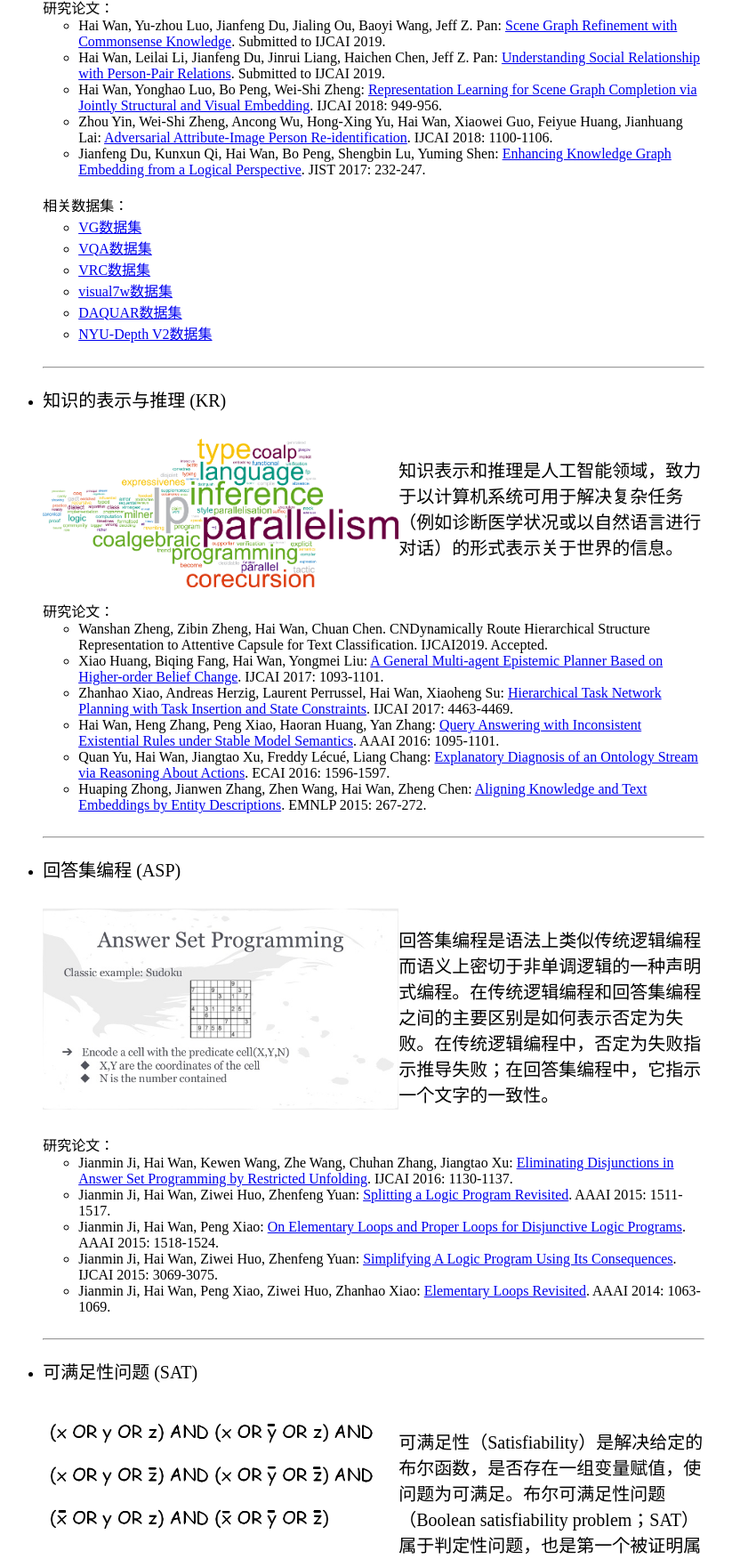
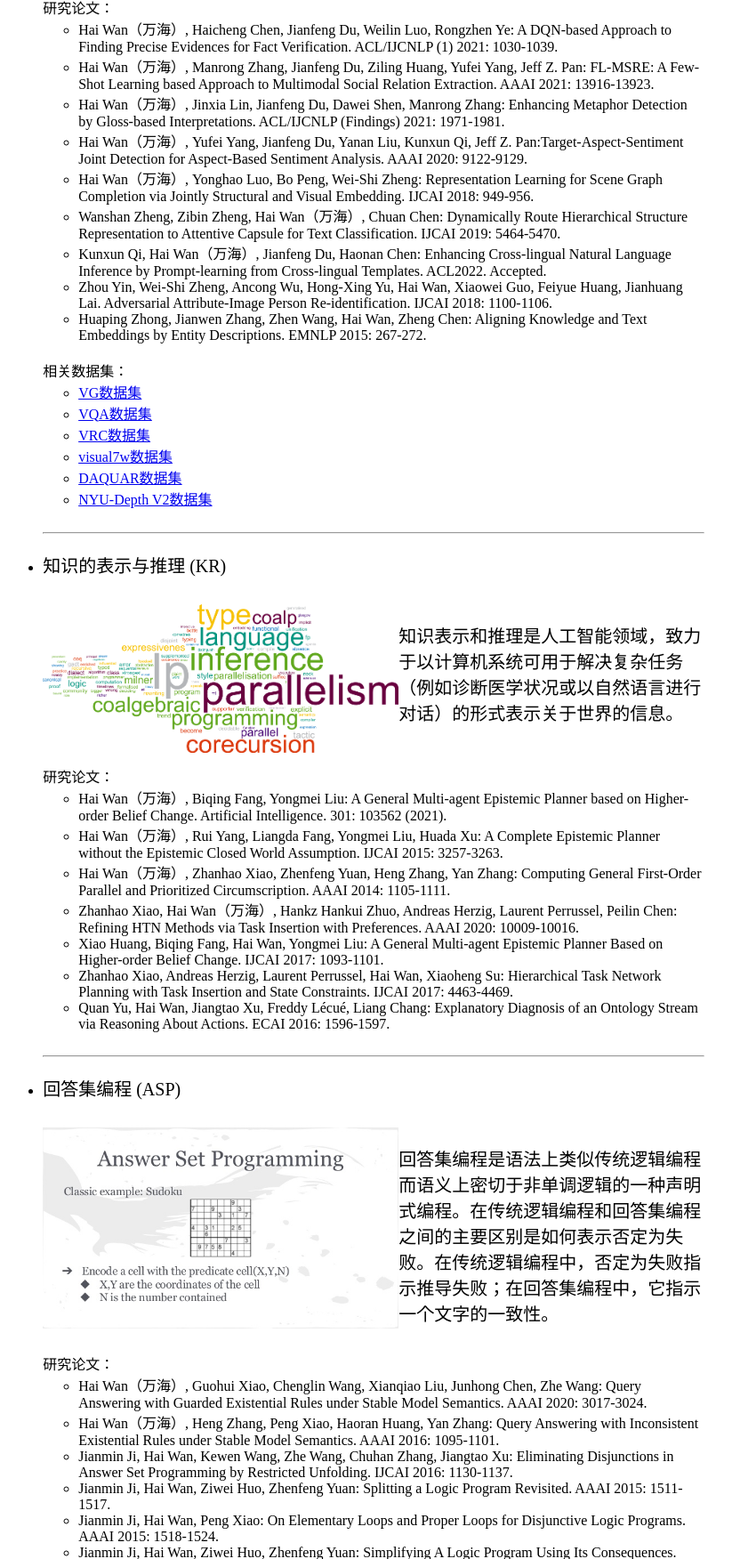
Before and after one commit to sysuwanhai/sysuwanhai.github.io, a plain HTML site: page index.html in a window 1280 px wide. Shown: the part 1048-2800 px from the top of the page at 89% size, without its empty margins (240-1063 px from the left). Drawn offline with Linux system fonts and the light colour scheme.

Commit message:
Update index.html

```diff
--- a/index.html
+++ b/index.html
@@ -85,7 +85,7 @@
             <div class="avatar"><img width="100%" src="image/avatar.png"></div>
             <div class="info">
                 <h1>万海 (教授)</h1><p>
-                <a href="http://sdcs.sysu.edu.cn/">计算机学院 (School of Data and Computer Science)</a>
+                <a href="http://sdcs.sysu.edu.cn/">计算机学院 (School of Computer Science and Engineering)</a>
                 <br/>
                 <a href="http://www.sysu.edu.cn/">中山大学 (Sun Yat-sen University)</a>
             </p>
@@ -131,15 +131,18 @@
                     </div>
                         研究论文：
                         <ul>
-                            <li>
-                                Hai Wan, Yu-zhou Luo, Jianfeng Du, Jialing Ou, Baoyi Wang, Jeff Z. Pan: <a href="submit_paper/ijcai_2019#228.pdf">Scene Graph Refinement with Commonsense Knowledge</a>. Submitted to IJCAI 2019.</li>
-                            <li>
-                                Hai Wan, Leilai Li, Jianfeng Du, Jinrui Liang, Haichen Chen, Jeff Z. Pan: <a href="submit_paper/ijcai19-229.pdf">Understanding Social Relationship with Person-Pair Relations</a>. Submitted to IJCAI 2019.</li>
-                            <li>
-                                Hai Wan, Yonghao Luo, Bo Peng, Wei-Shi Zheng: <a href="pub/[IJCAI18] Representation Learning for Scene Graph Completion via Jointly Structural and Visual Embedding.pdf">Representation Learning for Scene Graph Completion via Jointly Structural and Visual Embedding</a>. IJCAI 2018: 949-956.</li>
-                        <li>Zhou Yin, Wei-Shi Zheng, Ancong Wu, Hong-Xing Yu, Hai Wan, Xiaowei Guo, Feiyue Huang, Jianhuang Lai: <a href="pub/[IJCAI18] Adversarial Attribute-Image Person Re-identification.pdf">Adversarial Attribute-Image Person Re-identification</a>. IJCAI 2018: 1100-1106.</li>
-                            <li>
-                                Jianfeng Du, Kunxun Qi, Hai Wan, Bo Peng, Shengbin Lu, Yuming Shen: <a href="pub/[JIST17] Enhancing Knowledge Graph Embedding from a Logical Perspective.pdf">Enhancing Knowledge Graph Embedding from a Logical Perspective</a>. JIST 2017: 232-247.</li>
+                            <li>Hai Wan（万海）, Haicheng Chen, Jianfeng Du, Weilin Luo, Rongzhen Ye: A DQN-based Approach to Finding Precise Evidences for Fact Verification. ACL/IJCNLP (1) 2021: 1030-1039.</li>
+<li>Hai Wan（万海）, Manrong Zhang, Jianfeng Du, Ziling Huang, Yufei Yang, Jeff Z. Pan: FL-MSRE: A Few-Shot Learning based Approach to Multimodal Social Relation Extraction. AAAI 2021: 13916-13923.</li>
+<li>Hai Wan（万海）, Jinxia Lin, Jianfeng Du, Dawei Shen, Manrong Zhang: Enhancing Metaphor Detection by Gloss-based Interpretations. ACL/IJCNLP (Findings) 2021: 1971-1981.</li>
+<li>Hai Wan（万海）, Yufei Yang, Jianfeng Du, Yanan Liu, Kunxun Qi, Jeff Z. Pan:Target-Aspect-Sentiment Joint Detection for Aspect-Based Sentiment Analysis. AAAI 2020: 9122-9129.</li>
+<li>Hai Wan（万海）, Yonghao Luo, Bo Peng, Wei-Shi Zheng:  Representation Learning for Scene Graph Completion via Jointly Structural and Visual Embedding. IJCAI 2018: 949-956.</li>
+<li>Wanshan Zheng, Zibin Zheng, Hai Wan（万海）, Chuan Chen: Dynamically Route Hierarchical Structure Representation to Attentive Capsule for Text Classification. IJCAI 2019: 5464-5470.</li>
+<li>Kunxun Qi, Hai Wan（万海）, Jianfeng Du,  Haonan Chen: Enhancing Cross-lingual Natural Language Inference by Prompt-learning from Cross-lingual Templates. ACL2022. Accepted.</li>
+<li>Zhou Yin, Wei-Shi Zheng, Ancong Wu, Hong-Xing Yu, Hai Wan, Xiaowei Guo, Feiyue Huang, Jianhuang Lai. Adversarial Attribute-Image Person Re-identification. IJCAI 2018: 1100-1106.</li>
+<li>Huaping Zhong, Jianwen Zhang, Zhen Wang, Hai Wan, Zheng Chen:  Aligning Knowledge and Text Embeddings by Entity Descriptions. EMNLP 2015: 267-272.</li>
+
+
+
                         </ul><br/>
                         相关数据集：
                         <ul>
@@ -166,17 +169,13 @@
                     </div>
                         研究论文：
                     <ul>
-                        <li>Wanshan Zheng, Zibin Zheng, Hai Wan, Chuan Chen. CNDynamically Route Hierarchical Structure Representation to Attentive Capsule for Text Classification. IJCAI2019. Accepted.</li>
-                        <li>
-                            Xiao Huang, Biqing Fang, Hai Wan, Yongmei Liu: <a href="pub/[IJCAI17] A General Multi-agent Epistemic Planner Based on Higher-order Belief Change.pdf">A General Multi-agent Epistemic Planner Based on Higher-order Belief Change</a>. IJCAI 2017: 1093-1101.</li>
-                        <li>
-                            Zhanhao Xiao, Andreas Herzig, Laurent Perrussel, Hai Wan, Xiaoheng Su: <a href="pub/[IJCAI17] Hierarchical Task Network Planning with Task Insertion and State Constraints.pdf">Hierarchical Task Network Planning with Task Insertion and State Constraints</a>. IJCAI 2017: 4463-4469.</li>
-                        <li>
-                            Hai Wan, Heng Zhang, Peng Xiao, Haoran Huang, Yan Zhang: <a href="pub/[AAAI16] Query Answering with AAAI2016 Inconsistent Existential Rules under Stable Model Semantics.pdf">Query Answering with Inconsistent Existential Rules under Stable Model Semantics</a>. AAAI 2016: 1095-1101.</li>
-                        <li>
-                            Quan Yu, Hai Wan, Jiangtao Xu, Freddy Lécué, Liang Chang: <a href="pub/[ECAI16] Explanatory Diagnosis of an Ontology Stream via Reasoning About Actions.pdf">Explanatory Diagnosis of an Ontology Stream via Reasoning About Actions</a>. ECAI 2016: 1596-1597.</li>
-                        <li>
-                            Huaping Zhong, Jianwen Zhang, Zhen Wang, Hai Wan, Zheng Chen: <a href="pub/[EMNLP15] Aligning Knowledge and Text Embeddings by Entity Descriptions.pdf">Aligning Knowledge and Text Embeddings by Entity Descriptions</a>. EMNLP 2015: 267-272.</li>
+                        <li>Hai Wan（万海）, Biqing Fang, Yongmei Liu: A General Multi-agent Epistemic Planner based on Higher-order Belief Change. Artificial Intelligence. 301: 103562 (2021).</li>
+<li>Hai Wan（万海）, Rui Yang, Liangda Fang, Yongmei Liu, Huada Xu:  A Complete Epistemic Planner without the Epistemic Closed World Assumption. IJCAI 2015: 3257-3263.</li>
+<li>Hai Wan（万海）, Zhanhao Xiao, Zhenfeng Yuan, Heng Zhang, Yan Zhang:  Computing General First-Order Parallel and Prioritized Circumscription. AAAI 2014: 1105-1111.</li>
+<li>Zhanhao Xiao, Hai Wan（万海）, Hankz Hankui Zhuo, Andreas Herzig, Laurent Perrussel, Peilin Chen: Refining HTN Methods via Task Insertion with Preferences. AAAI 2020: 10009-10016.</li>
+<li>Xiao Huang, Biqing Fang, Hai Wan, Yongmei Liu:  A General Multi-agent Epistemic Planner Based on Higher-order Belief Change. IJCAI 2017: 1093-1101.</li>
+<li>Zhanhao Xiao, Andreas Herzig, Laurent Perrussel, Hai Wan, Xiaoheng Su:  Hierarchical Task Network Planning with Task Insertion and State Constraints. IJCAI 2017: 4463-4469.</li>
+<li>Quan Yu, Hai Wan, Jiangtao Xu, Freddy Lécué, Liang Chang:  Explanatory Diagnosis of an Ontology Stream via Reasoning About Actions. ECAI 2016: 1596-1597.</li>
                     </ul>
                     </li>
 
@@ -194,17 +193,15 @@
                     </div>
                         研究论文：
                     <ul>
-                        <li>
-                            Jianmin Ji, Hai Wan, Kewen Wang, Zhe Wang, Chuhan Zhang, Jiangtao Xu: <a href="pub/[IJCAI16] Eliminating Disjunctions in Answer Set Programming by Restricted Unfolding.pdf">Eliminating Disjunctions in Answer Set Programming by Restricted Unfolding</a>. IJCAI 2016: 1130-1137.</li>
-                        <li>
-                            Jianmin Ji, Hai Wan, Ziwei Huo, Zhenfeng Yuan: <a href="pub/[AAAI15] Splitting a Logic Program Revisited.pdf">Splitting a Logic Program Revisited</a>. AAAI 2015: 1511-1517.</li>
-                        <li>
-                            Jianmin Ji, Hai Wan, Peng Xiao: <a href="pub/[AAAI15] On Elementary Loops and Proper Loops for Disjunctive Logic Programs.pdf">On Elementary Loops and Proper Loops for Disjunctive Logic Programs</a>. AAAI 2015: 1518-1524.</li>
-                        <li>
-                            Jianmin Ji, Hai Wan, Ziwei Huo, Zhenfeng Yuan: <a href="pub/[IJCAI15] Simplifying A Logic Program Using Its Consequences.pdf">Simplifying A Logic Program Using Its Consequences</a>. IJCAI 2015: 3069-3075.</li>
-                        <li>
-                            Jianmin Ji, Hai Wan, Peng Xiao, Ziwei Huo, Zhanhao Xiao: <a href="pub/[AAAI14] Elementary Loops Revisited.pdf">Elementary Loops Revisited</a>. AAAI 2014: 1063-1069.</li>
-                    </ul>
+                        <li>Hai Wan（万海）, Guohui Xiao, Chenglin Wang, Xianqiao Liu, Junhong Chen, Zhe Wang: Query Answering with Guarded Existential Rules under Stable Model Semantics. AAAI 2020: 3017-3024.</li>
+<li>Hai Wan（万海）, Heng Zhang, Peng Xiao, Haoran Huang, Yan Zhang:  Query Answering with Inconsistent Existential Rules under Stable Model Semantics. AAAI 2016: 1095-1101.</li>
+
+                       <li>Jianmin Ji, Hai Wan, Kewen Wang, Zhe Wang, Chuhan Zhang, Jiangtao Xu:  Eliminating Disjunctions in Answer Set Programming by Restricted Unfolding. IJCAI 2016: 1130-1137.</li>
+<li>Jianmin Ji, Hai Wan, Ziwei Huo, Zhenfeng Yuan:  Splitting a Logic Program Revisited. AAAI 2015: 1511-1517.</li>
+<li>Jianmin Ji, Hai Wan, Peng Xiao:  On Elementary Loops and Proper Loops for Disjunctive Logic Programs. AAAI 2015: 1518-1524.</li>
+<li>Jianmin Ji, Hai Wan, Ziwei Huo, Zhenfeng Yuan:  Simplifying A Logic Program Using Its Consequences. IJCAI 2015: 3069-3075.</li>
+<li>Jianmin Ji, Hai Wan, Peng Xiao, Ziwei Huo, Zhanhao Xiao:  Elementary Loops Revisited. AAAI 2014: 1063-1069.</li>
+           </ul>
                     </li>
 
                     <br/>
@@ -221,8 +218,11 @@
                     </div>
                         研究论文：
                     <ul>
-                        <li>
-                            Weilin Luo, Hai Wan, Hongzhen Zhong, Ou Wei: <a href="submit_paper/233-paper.pdf">CoAPI: An Efficient Two-Phase Algorithm Using Core-Guided Over-Approximate Cover for Prime Compilation of Non-Clausal Formulae</a>. Submitted to IJCAI 2019.</li>
+                        <li>Weilin Luo, Hai Wan（万海）, Xiaotong Song, Binhao Yang, Hongzhen Zhong, Yin Chen: How to Identify Boundary Conditions with Contrasty Metric? ICSE 2021: 1473-1484.</li>
+<li>Weilin Luo, Ou Wei, Hai Wan（万海）: SATMCS: An Efficient SAT-Based Algorithm and Its Improvements for Computing Minimal Cut Sets. IEEE Transactions on Reliability 70(2): 575-589 (2021).</li>
+<li>Weilin Luo, Hai Wan（万海）, Hongzhen Zhong, Ou Wei, Biqing Fang, Xiaotong Song:An Efficient Two-phase Method for Prime Compilation of Non-clausal Boolean Formulae. ICCAD 2021: 1-9.</li>
+<li>Weilin Luo, Hai Wan（万海）, Pingjia Liang, Jianfeng Du, Bo Peng, Delong Zhang: Bridging LTLf Inference to GNN Inference for Learning LTLf Formulae. AAAI2022. Accepted.</li>
+<li>Weilin Luo, Hai Wan（万海）, Jianfeng Du, Xiaoda Li, Yuze Fu, Rongzhen Ye, Delong Zhang: Teaching LTLf Satisfiability Checking to Neural Networks. IJCAI2022. Accepted.</li>
                     </ul>
                     </li>
 
@@ -240,13 +240,10 @@
                     </div>
                         研究论文：
                     <ul>
-                        <li>
-                            Peilin Chen, Hai Wan, Shaowei Cai, Weilin Luo, Biqing Fang, Jia Li: <a href="submit_paper/Combining Reinforcement Learning and Configuration Checking for Maximum k-plex Problem.pdf">Combining Reinforcement Learning and Configuration Checking for Maximum k-plex Problem</a>. Submitted to IJCAI 2019.</li>
-                        <li>
-                            Biqing Fang, Hai Wan, Shaowei Cai, Weilin Luo, Zejie Cai: <a href="submit_paper/An Incremental Evaluation Mechanism for the Critical Node Problem.pdf">An Incremental Evaluation Mechanism for the Critical Node Problem</a>. Submitted to IJCAI 2019.</li>
-                        <li>
-                            Hongzhen Zhong, Hai Wan, Shaowei Cai, Weilin Luo, Xinrui Gao: <a href="submit_paper/Using Unsatisfiable Cores to Estimate Maximum Power in CMOS Combinational.pdf">Using Unsatisfiable Cores to Estimate Maximum Power in CMOS Combinational Circuits</a>. Submitted to IJCAI 2019.</li>
-                    </ul>
+                        <li>Peilin Chen, Hai Wan（万海）, Shaowei Cai, Jia Li, Haicheng Chen: Local Search with Dynamic-Threshold Configuration Checking and Incremental Neighborhood Updating for Maximum k-plex Problem. AAAI 2020: 2343-2350.</li>
+                    <li>Weilin Luo, Hai Wan（万海）, Rongzhen Ye, Shaowei Cai, Biqing Fang, Delong Zhang: Improving Local Search Algorithms via Probabilistic Configuration Checking. AAAI2022. Accepted.</li>
+
+                        </ul>
                     </div>
                 </div>
                     <!-- <p>学生和博士后</p>
```
